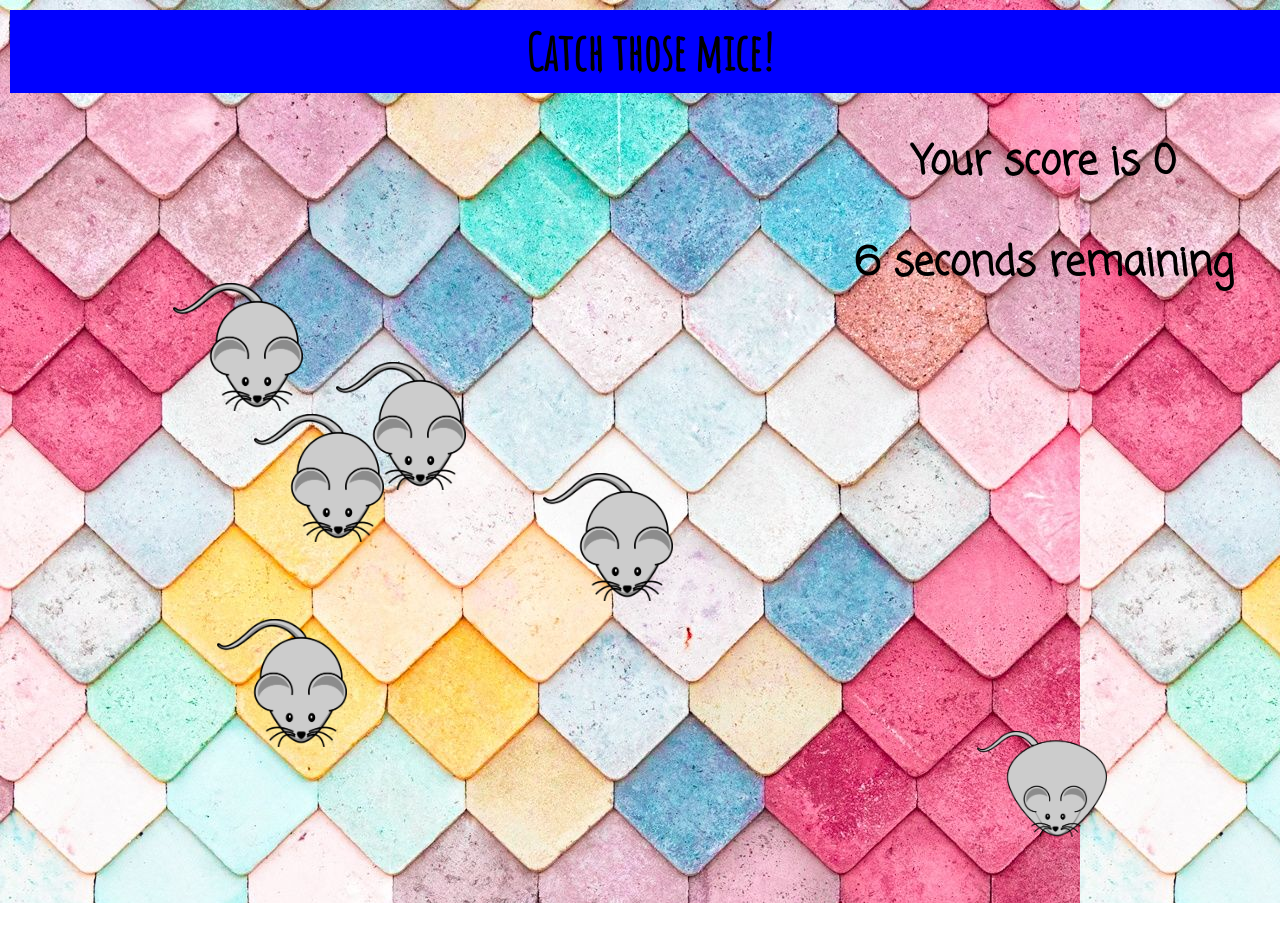
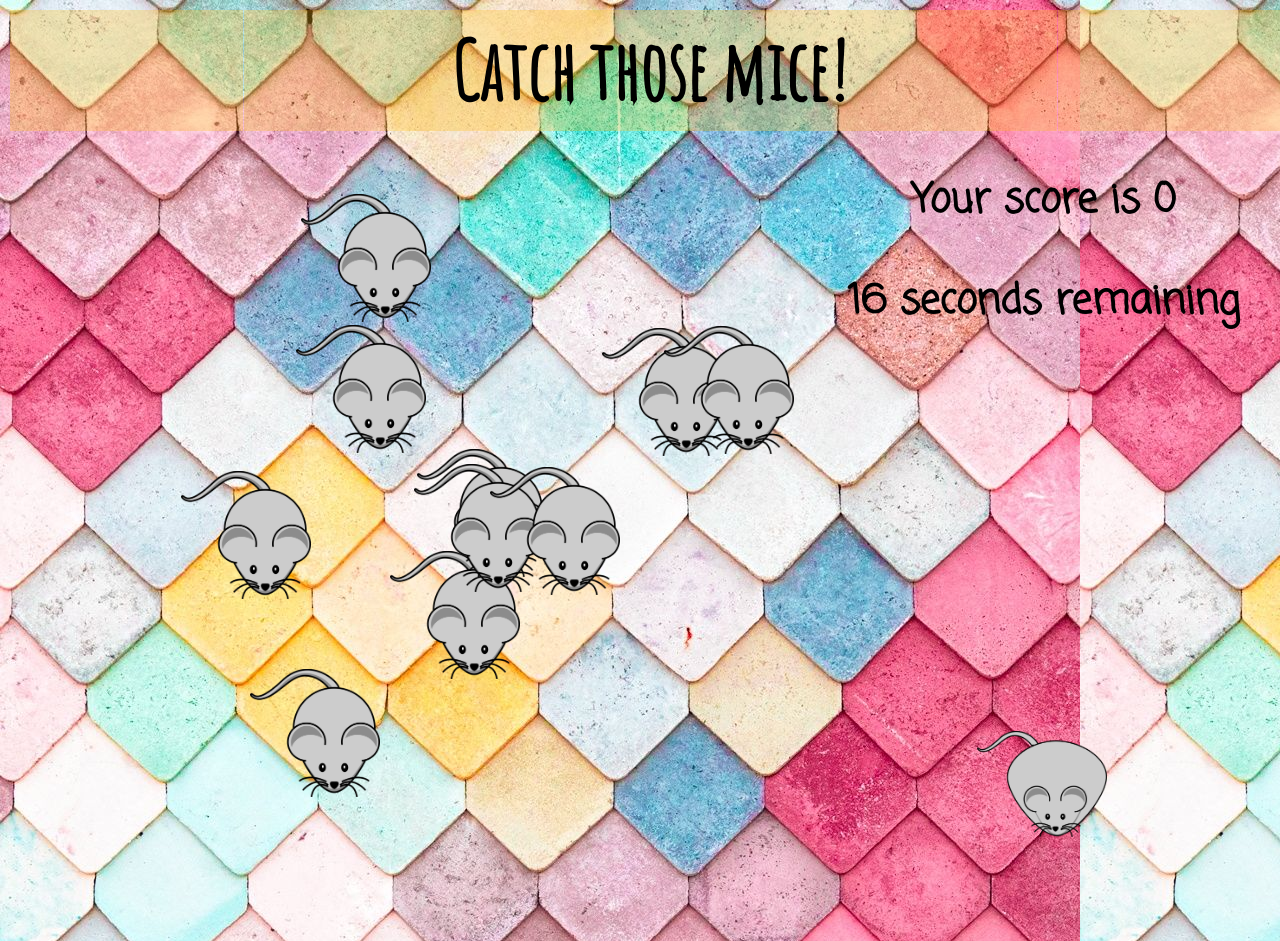
Before and after one commit to luanesouza/Catching-Game, a plain HTML site: page catGame/cat.html in a window 1280 px wide. Before the commit the page ends 903 px from the top, so only its background shows below. Drawn offline with Linux system fonts and the light colour scheme.

Commit message:
MVP done

```diff
--- a/catGame/cat.css
+++ b/catGame/cat.css
@@ -8,7 +8,6 @@ body {
 }
 
 header {
-  background-color: blue;
   text-align: center;
 }
 
@@ -20,11 +19,13 @@ header {
 }
 
 h1 {
-  font-size: 50px;
+  font-size: 80px;
   font-family:'Amatic SC', Arial;
   padding: 10px;
   margin: 0;
   position: relative;
+  background-image: url('catGameImages/title-background.png');
+  background-position: center;
 }
 
 .mouseCheese {
@@ -37,6 +38,7 @@ h1 {
   transition-timing-function: linear;
   width: 130px;
   height: 130px;
+  cursor: pointer;
 }
 
 .mouse{
@@ -56,8 +58,10 @@ section {
   width: 500px;
   position:relative;
   background-image: url("./catGameImages/score.jpg");
+  background-repeat: no-repeat;
 }
 
+/* ** Where the mice are mainly positioned ** */
 .gameboard {
   align-items: center;
   width: 800px;
--- a/catGame/cat.js
+++ b/catGame/cat.js
@@ -6,7 +6,7 @@ const gameboard = document.querySelector('.gameboard');
 let scoreBoard = document.querySelector('.scoreBoard');
 let timerBoard = document.querySelector('.timerBoard');
 let score = 0;
-let timeLeft = 10;
+let timeLeft = 20;
 
 //************* Mice start at a not random position *************
 
@@ -36,7 +36,7 @@ function createMouse() {
 
 
   //************* remove mouse when clicked *************
-  mouse.addEventListener('mouseover', () => {
+  mouse.addEventListener('click', () => {
     mouse.classList.remove('mouse');
     let mouseClass = mouse.classList;
     for (i = 1; i > mouse.classList; i-- ) {
@@ -55,7 +55,9 @@ function createMouse() {
   const removeMice = () => {
     let allMice = document.querySelectorAll('.mouse');
     let allCheese = document.querySelector('.mouseCheese');
+    if (allCheese) {
     allCheese.remove();
+  }
     allMice.forEach(mice => {
       mice.remove();
     });
@@ -69,7 +71,7 @@ function createMouse() {
 //since it is inside of a for loop, the variable assignment will get reassigned multiple times.
 //Thats why we instantiate the variable before the loop.
 let removeMice;
-for (i = 0; i < 5; i++) {
+for (i = 0; i < 10; i++) {
   removeMice = createMouse();
 }
 //************* move the mouse with the cheese(50 points) *************
@@ -86,7 +88,7 @@ let mouseCheeseMove = setInterval(() => {
       moveMouseCheese(mouseCheese);
     }, 1000);
 
-mouseCheese.addEventListener('mouseover', () => {
+mouseCheese.addEventListener('click', () => {
     mouseCheese.classList.remove('mouseCheese');
     for (i = 1; i > mouseCheese.classList; i-- ) {
         score+=50;
@@ -110,11 +112,11 @@ let downloadTimer = setInterval(function(){
 
  scoreBoard.innerHTML = `Your score is ${score}`;
   const checkScore = () => {
-    if (score === 110 && timeLeft > 1) {
+    if (score === 150 && timeLeft > 1) {
       timerLeft = clearInterval(downloadTimer);
       timerBoard.innerHTML = `You win!`;
 
-    } else if (score < 110 && timeLeft === 0) {
+    } else if (score < 150 && timeLeft === 0) {
          timerBoard.innerHTML = `Your time is up! You scored ${score} points.`;
           removeMice();
       }
--- a/dogGame/dog.css
+++ b/dogGame/dog.css
@@ -1,11 +1,13 @@
+html {
+  background-image: url("./dogGameImages/tiles.jpg");
+}
+
 body {
   margin: 10px;
-  cursor:;
   width: 100%;
 }
 
 header {
-  background-color: blue;
   text-align: center;
 }
 
@@ -14,15 +16,16 @@ header {
   display: flex;
   text-align: center;
   justify-content: center;
-  background-image: url("./dogGameImages/tiles.jpg");
 }
 
 h1 {
-  font-size: 50px;
+  font-size: 80px;
   font-family:'Amatic SC', 'Arial';
   padding: 10px;
   margin: 0;
   position: relative;
+  background-image: url('dogGameImages/title-background.png');
+  background-position: center;
 }
 /* *** Squirrels with a nut is 50 points *** */
 .squirrelNut {
@@ -35,6 +38,7 @@ h1 {
   transition-timing-function: linear;
   width: 130px;
   height: 130px;
+  cursor: pointer;
 }
 
 .squirrel {
@@ -54,6 +58,7 @@ section {
   width: 500px;
   position:relative;
   background-image: url("./dogGameImages/score.jpg");
+  background-repeat: no-repeat;
 }
 
 /* ** Where the squirrels are mainly positioned ** */
```
Also changed, not shown: dogGame/dog.js (+22 -22 lines), catGame/catGameImages/title-background.png (added), dogGame/dogGameImages/title-background.png (added), 4 other files.
